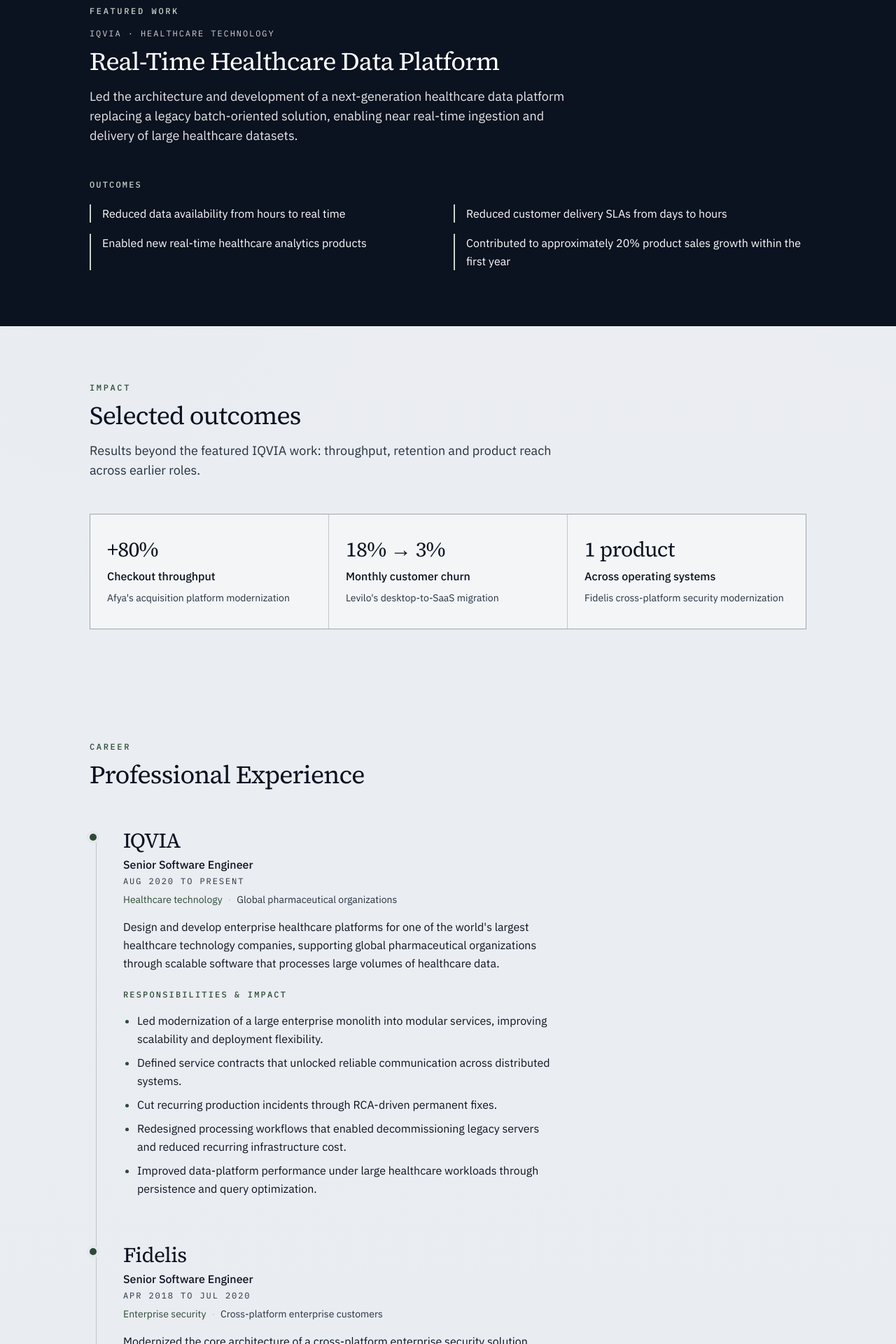
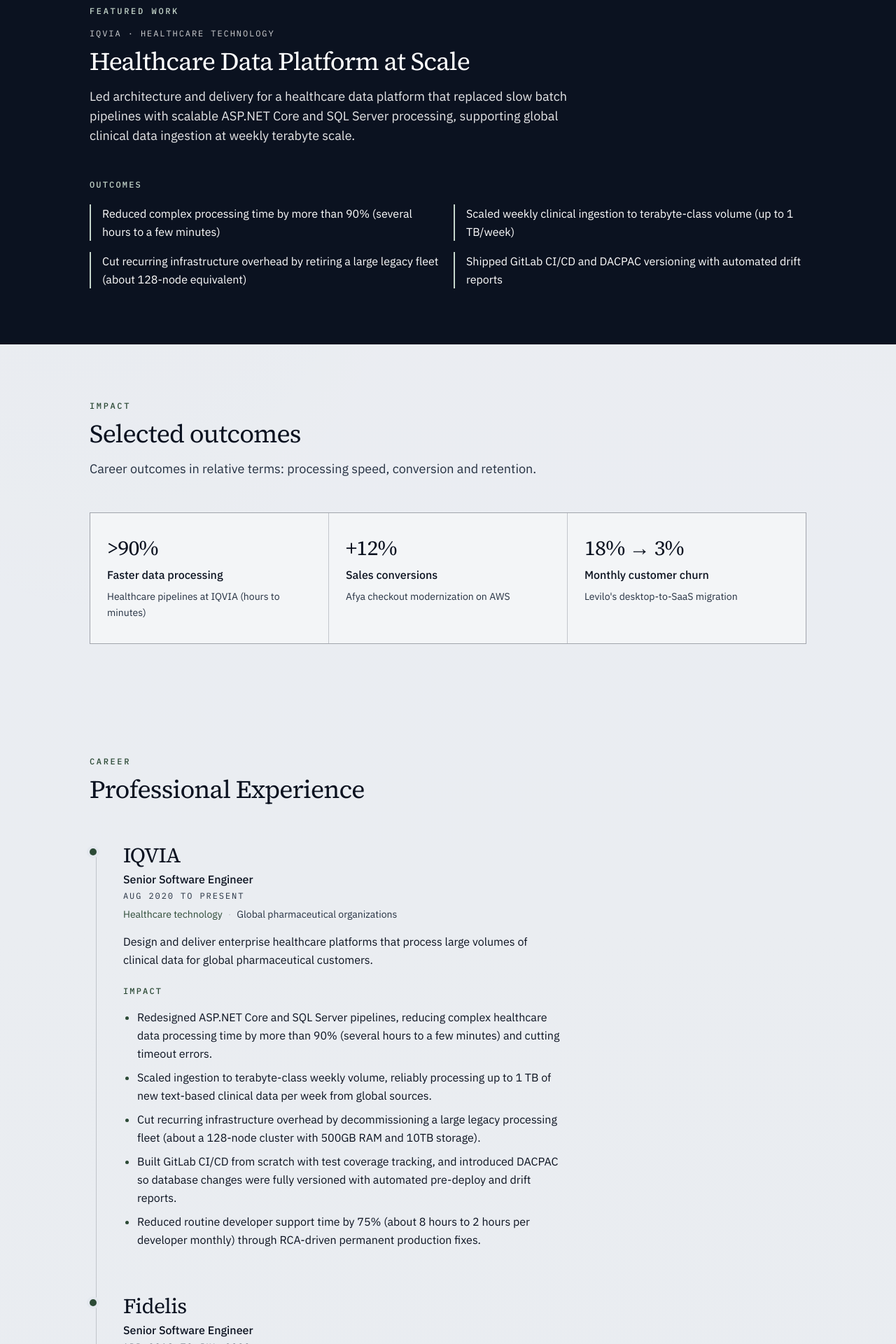
Before and after one commit to felipewrsilva/portfolio, a Next.js app: page / in a window 1280 px wide. Shown: the part 1320-3240 px from the top of the page at 70% size. Built offline with nearby package versions, Linux system fonts and the light colour scheme.

Commit message:
refactor: rewrite CV around measurable impact
Align site and curriculo with percentage-led outcomes, NDA-safe Fidelis copy, and tighter experience narratives.

```diff
--- a/app/layout.tsx
+++ b/app/layout.tsx
@@ -25,7 +25,7 @@
 })
 
 const description =
-  'Backend and distributed systems engineer in Madrid. 10+ years modernizing platforms across healthcare, education, enterprise security and SaaS.'
+  'Backend and distributed systems engineer in Madrid. 10+ years modernizing platforms with measurable outcomes in processing, conversion, cost and retention.'
 
 export const metadata: Metadata = {
   metadataBase: new URL('https://felipewrsilva.dev'),
--- a/components/Achievements.tsx
+++ b/components/Achievements.tsx
@@ -11,8 +11,8 @@
           <p className="section-label">Impact</p>
           <h2 className="section-title mt-3">Selected outcomes</h2>
           <p className="body-copy mt-4 max-w-prose">
-            Results beyond the featured IQVIA work: throughput, retention and
-            product reach across earlier roles.
+            Career outcomes in relative terms: processing speed, conversion and
+            retention.
           </p>
         </Reveal>
 
--- a/components/Experience.tsx
+++ b/components/Experience.tsx
@@ -41,7 +41,7 @@
 
                 <div className="mt-2">
                   <h4 className="font-mono text-xs font-medium uppercase tracking-[0.18em] text-accent">
-                    Responsibilities & Impact
+                    Impact
                   </h4>
                   <ul className="mt-4 max-w-prose list-disc space-y-2 pl-5 text-base leading-relaxed text-ink marker:text-accent">
                     {role.bullets.map((bullet) => (
--- a/data/cv.ts
+++ b/data/cv.ts
@@ -18,8 +18,8 @@
 }
 
 export const summary = [
-  'Backend and distributed systems engineer based in Madrid, with 10+ years modernizing platforms across healthcare, education, enterprise security and SaaS.',
-  'I lead architecture and delivery work that shows up in availability, throughput, cost and retention, not just shipped features.',
+  'Backend and distributed systems engineer based in Madrid, with 10+ years designing and modernizing platforms across healthcare, education, enterprise security and SaaS.',
+  'I take ownership of architecture and delivery where the result is measurable: faster processing, higher conversion, lower cost and stronger retention.',
 ]
 
 export const industries = [
@@ -31,19 +31,19 @@
 
 export const impactMetrics = [
   {
-    value: '+80%',
-    label: 'Checkout throughput',
-    detail: "Afya's acquisition platform modernization",
+    value: '>90%',
+    label: 'Faster data processing',
+    detail: 'Healthcare pipelines at IQVIA (hours to minutes)',
+  },
+  {
+    value: '+12%',
+    label: 'Sales conversions',
+    detail: 'Afya checkout modernization on AWS',
   },
   {
     value: '18% → 3%',
     label: 'Monthly customer churn',
     detail: "Levilo's desktop-to-SaaS migration",
-  },
-  {
-    value: '1 product',
-    label: 'Across operating systems',
-    detail: 'Fidelis cross-platform security modernization',
   },
 ]
 
@@ -51,21 +51,27 @@
   client: 'IQVIA',
   industry: 'Healthcare technology',
   audience: 'Global pharmaceutical organizations',
-  title: 'Real-Time Healthcare Data Platform',
+  title: 'Healthcare Data Platform at Scale',
   summary:
-    'Led the architecture and development of a next-generation healthcare data platform replacing a legacy batch-oriented solution, enabling near real-time ingestion and delivery of large healthcare datasets.',
+    'Led architecture and delivery for a healthcare data platform that replaced slow batch pipelines with scalable ASP.NET Core and SQL Server processing, supporting global clinical data ingestion at weekly terabyte scale.',
   outcomes: [
-    'Reduced data availability from hours to real time',
-    'Reduced customer delivery SLAs from days to hours',
-    'Enabled new real-time healthcare analytics products',
-    'Contributed to approximately 20% product sales growth within the first year',
+    'Reduced complex processing time by more than 90% (several hours to a few minutes)',
+    'Scaled weekly clinical ingestion to terabyte-class volume (up to 1 TB/week)',
+    'Cut recurring infrastructure overhead by retiring a large legacy fleet (about 128-node equivalent)',
+    'Shipped GitLab CI/CD and DACPAC versioning with automated drift reports',
   ],
 }
 
 export const technologies = {
   Languages: ['C#', 'TypeScript', 'SQL'],
   Backend: ['.NET', 'ASP.NET Core', 'Node.js', 'REST', 'gRPC'],
-  'Cloud & data': ['AWS (Lambda, SNS, SQS)', 'Docker', 'CI/CD', 'SQL Server'],
+  'Cloud & data': [
+    'AWS (Lambda, SNS, SQS)',
+    'Docker',
+    'GitLab CI/CD',
+    'DACPAC',
+    'SQL Server',
+  ],
   Architecture: ['Distributed systems', 'Event-driven', 'Microservices'],
 } as const
 
@@ -87,13 +93,13 @@
     industry: 'Healthcare technology',
     audience: 'Global pharmaceutical organizations',
     overview:
-      "Design and develop enterprise healthcare platforms for one of the world's largest healthcare technology companies, supporting global pharmaceutical organizations through scalable software that processes large volumes of healthcare data.",
+      'Design and deliver enterprise healthcare platforms that process large volumes of clinical data for global pharmaceutical customers.',
     bullets: [
-      'Led modernization of a large enterprise monolith into modular services, improving scalability and deployment flexibility.',
-      'Defined service contracts that unlocked reliable communication across distributed systems.',
-      'Cut recurring production incidents through RCA-driven permanent fixes.',
-      'Redesigned processing workflows that enabled decommissioning legacy servers and reduced recurring infrastructure cost.',
-      'Improved data-platform performance under large healthcare workloads through persistence and query optimization.',
+      'Redesigned ASP.NET Core and SQL Server pipelines, reducing complex healthcare data processing time by more than 90% (several hours to a few minutes) and cutting timeout errors.',
+      'Scaled ingestion to terabyte-class weekly volume, reliably processing up to 1 TB of new text-based clinical data per week from global sources.',
+      'Cut recurring infrastructure overhead by decommissioning a large legacy processing fleet (about a 128-node cluster with 500GB RAM and 10TB storage).',
+      'Built GitLab CI/CD from scratch with test coverage tracking, and introduced DACPAC so database changes were fully versioned with automated pre-deploy and drift reports.',
+      'Reduced routine developer support time by 75% (about 8 hours to 2 hours per developer monthly) through RCA-driven permanent production fixes.',
     ],
   },
   {
@@ -103,11 +109,11 @@
     industry: 'Enterprise security',
     audience: 'Cross-platform enterprise customers',
     overview:
-      'Modernized the core architecture of a cross-platform enterprise security solution.',
+      'Modernized the core architecture of a cross-platform enterprise security product.',
     bullets: [
-      'Refactored the core architecture, reducing structural risk and accumulated technical debt.',
-      'Delivered one product experience across operating systems by resolving critical compatibility gaps.',
-      'Improved platform stability by redesigning integration layers and cutting recurring production defects.',
+      'Led backend work on a cross-platform product migration that improved operating-system compatibility and supported retention and new acquisitions.',
+      'Built automated integration testing that stabilized connections with major cybersecurity partners.',
+      'Reduced recurring production defects by redesigning integration layers and hardening platform reliability.',
       'Scaled event-driven workloads on AWS to support cloud-native processing.',
     ],
   },
@@ -118,12 +124,10 @@
     industry: 'Healthcare education',
     audience: 'Acquisition and checkout customers',
     overview:
-      "Served as Technical Lead for the modernization of the checkout and customer acquisition platform for one of Brazil's largest healthcare education companies.",
+      "Technical Lead for modernizing the checkout and customer acquisition platform for one of Brazil's largest healthcare education companies.",
     bullets: [
-      'Led checkout modernization onto AWS, improving scalability of acquisition flows.',
-      'Shipped a new purchasing experience that improved customer conversion.',
-      'Increased checkout throughput by more than 80% through backend redesign.',
-      'Enabled bundle and combo purchases, expanding commercial flexibility on the platform.',
+      'Led AWS-based modernization of the acquisition platform, increasing sales conversions by 12% immediately after deployment.',
+      'Restructured the backend for more than 80% higher throughput with a stable, zero-downtime checkout rollout.',
     ],
   },
   {
@@ -131,12 +135,12 @@
     role: 'Software Engineer',
     period: 'Feb 2016 to Apr 2017',
     industry: 'SaaS',
-    audience: 'Desktop customers migrating to browser-based access',
+    audience: 'Desktop customers moving to the browser',
     overview:
-      'Led the transformation of a desktop application into a modern cloud-native SaaS platform.',
+      'Led the transformation of a desktop application into a cloud-native SaaS platform.',
     bullets: [
-      'Migrated a desktop product to a browser-based SaaS platform.',
-      'Reduced monthly customer churn from approximately 18% to 3% after the migration.',
+      'Re-architected a legacy desktop product as SaaS, reducing monthly customer churn from 18% to 3% by removing local stability failures.',
+      'Designed and scaled cloud infrastructure for more than 5,000 active client operations across Brazil, including high-availability integrations with large consumer platforms.',
     ],
   },
   {
@@ -144,9 +148,9 @@
     role: 'Software Engineer',
     period: 'Jan 2015 to Jan 2016',
     industry: 'Education',
-    audience: 'Students managing invoices and payment methods',
+    audience: 'Students managing invoices and payments',
     overview:
-      'Developed digital education solutions focused on payment modernization and operational efficiency.',
+      'Built digital education tools focused on payment modernization and operational efficiency.',
     bullets: [
       'Launched a multi-method payment platform for students.',
       'Replaced manual support workflows with self-service for invoices and payments, reducing operational load.',
```
Also changed, not shown: scripts/generate-resume-pdf.mjs (+46 -73 lines), 1 other file (tests, documents, lock files or other folders).
